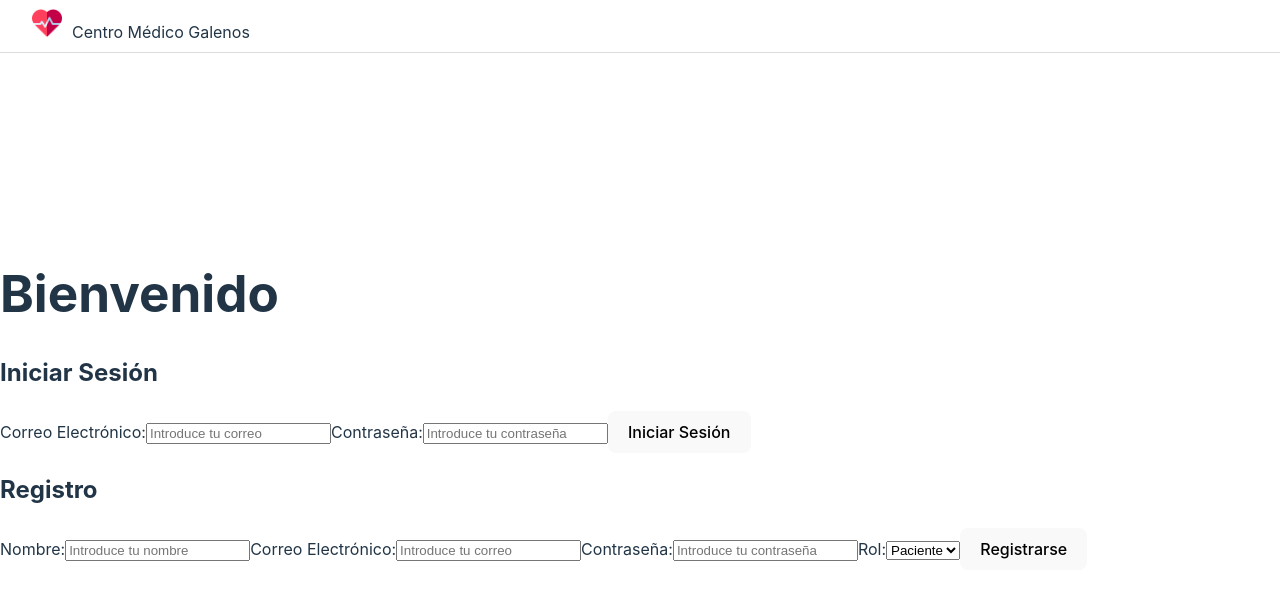
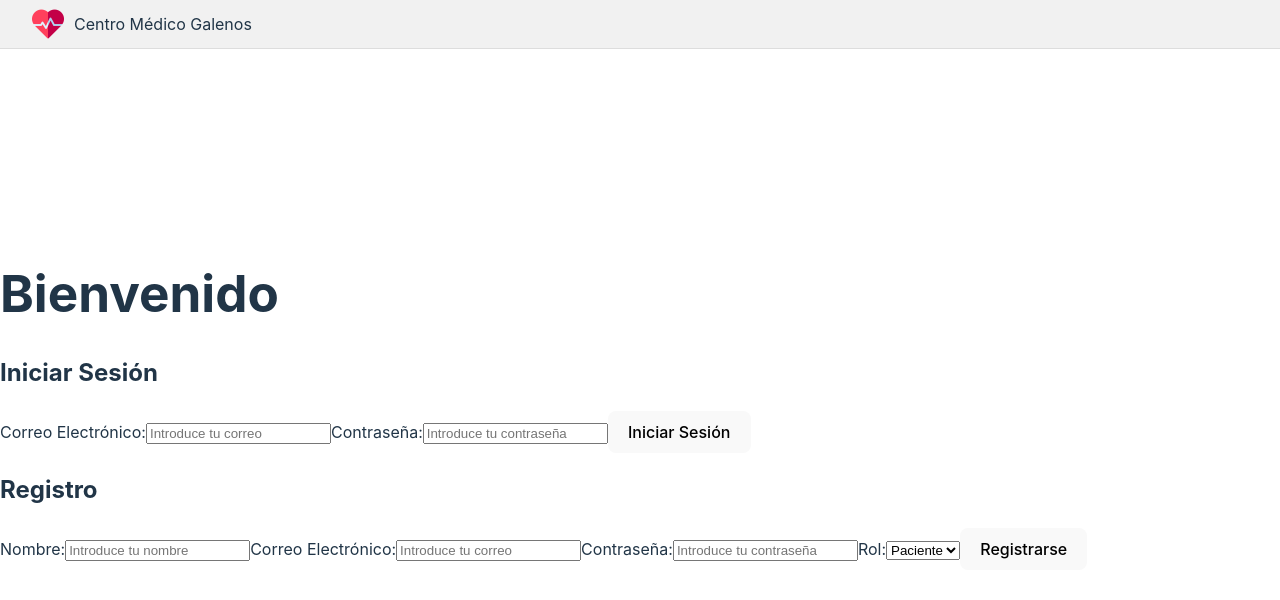
Before and after one commit to sofiwiwiwi/Proyecto-LPWWW, a React (Vite) app in the folder frontend/: page / in a window 1280 px wide. Shown: the top 600 px of the page. Built offline with nearby package versions, Linux system fonts and the light colour scheme.

Commit message:
diseño navbar

```diff
--- a/frontend/src/components/NavBar.jsx
+++ b/frontend/src/components/NavBar.jsx
@@ -6,15 +6,15 @@ const NavBar = ({ user, logout, isLoggedIn }) => {
     <nav class="navbar">
     <div class="navbar-container">
         <div class="navbar-brand">
-            <img src="cardiogram.png" alt="Logo" width="30" height="30"/>
+            <img src="cardiogram.png" alt="Logo" width="32" height="32"/>
             <span>Centro Médico Galenos</span>
         </div>
         {isLoggedIn &&
         <div className="d-flex align-items-center">
-          <span className="navbar-text me-3">
+          <span className="navbar-text">
             Bienvenido, {user?.name || "Desconocido"}
           </span>
-          <button onClick={logout}>
+          <button class="logout-button" onClick={logout}>
             Cerrar Sesión
           </button>
         </div>}
--- a/frontend/src/index.css
+++ b/frontend/src/index.css
@@ -48,10 +48,16 @@ h1 {
   top: 0;
   left: 0;
   z-index: 1030;
-  background-color: #ffffff;
+  background-color: #f1f1f1;
   border-bottom: 1px solid #ddd;
   padding: 0.5rem 1rem;
 }
+
+.navbar-brand {
+  display: flex;
+  align-items: center;
+}
+
 
 .navbar-brand img {
   margin-right: 10px;
@@ -61,6 +67,27 @@ h1 {
 .navbar .navbar-text {
   margin-right: 10px;
   font-size: 1rem;
+}
+
+.logout-button {
+  margin-right: 10px;
+  background-color: #ff6e6e;
+  color: #fff;
+  border: none;
+  border-radius: 8px;
+  padding: 0.3rem 0.8rem;
+  font-size: 1rem;
+  cursor: pointer;
+  transition: background-color 0.3s ease;
+}
+
+.logout-button:hover {
+  background-color: #e74c4c;
+}
+
+.logout-button:active {
+  background-color: #ce4343;
+  transform: scale(0.98);
 }
 
 
```
